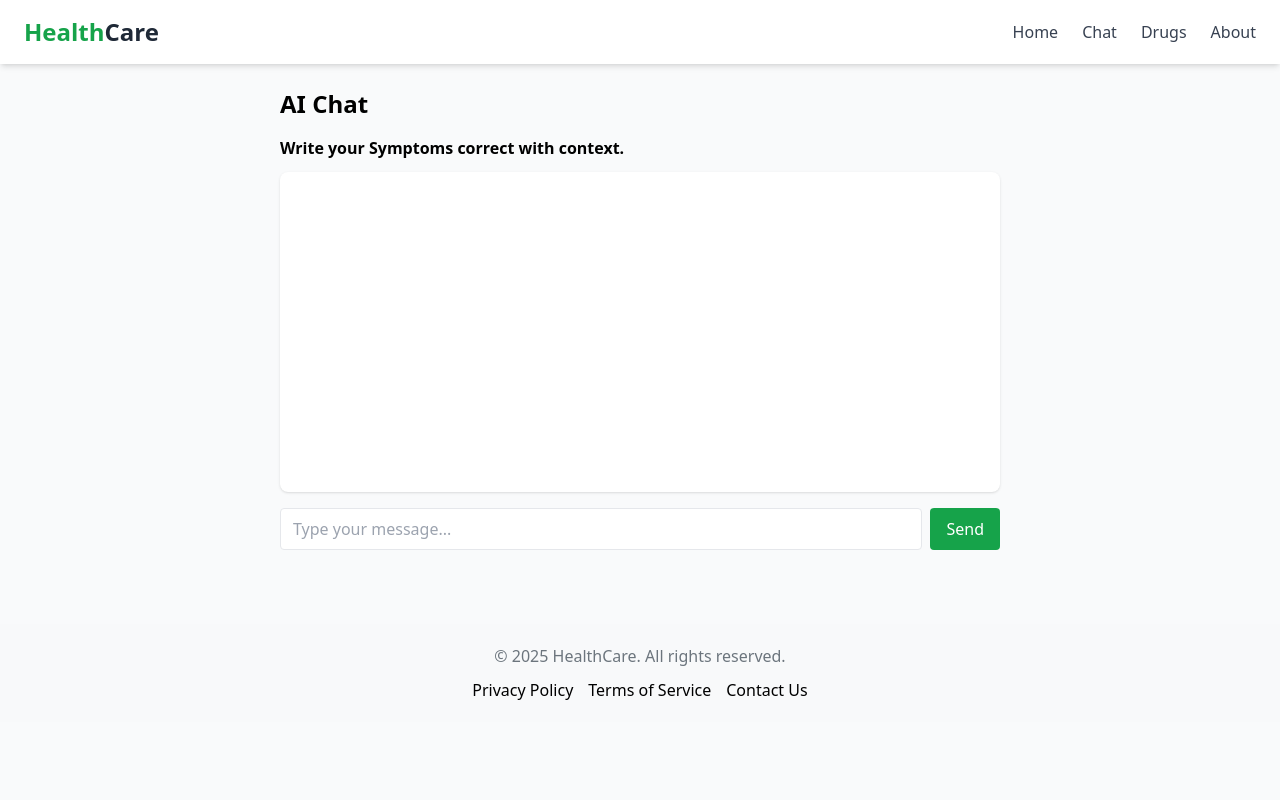
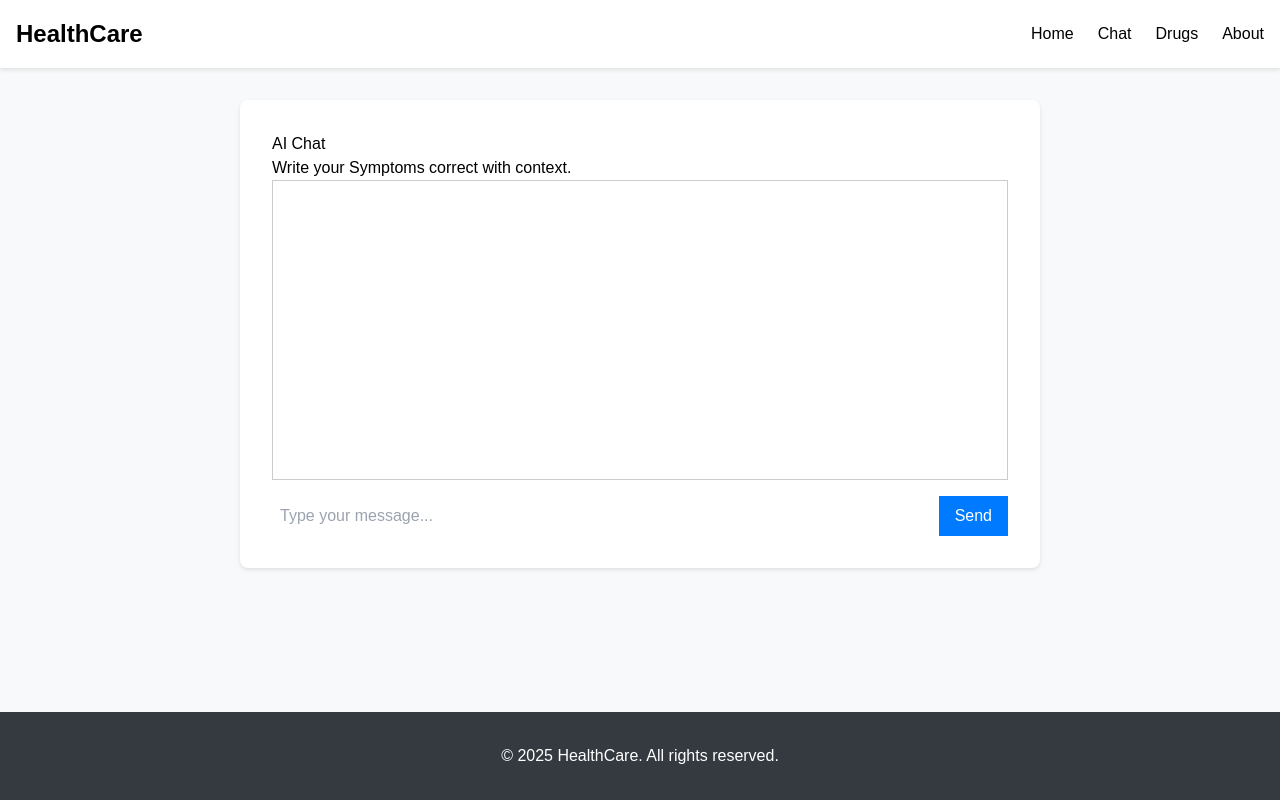
Before and after one commit to dev-azimjon-tech/health-, a Flask app: page /chat in a window 1280 px wide. Run offline with Flask 3, Linux system fonts and the light colour scheme; some libraries are stand-ins or nearby versions.

Commit message:
Refactor layout and styling across multiple pages; enhance about, home, and chat sections for improved user experience(Will refactor it again later)

```diff
--- a/static/main.css
+++ b/static/main.css
@@ -1,359 +1,288 @@
-.home-main-div{
-    /* border: 1px solid black; */
-    height: 400px;
-    width: 100%;
+/* General styles */
+body {
+    font-family: sans-serif;
+    margin: 0;
+    background-color: #f8f9fa;
+    display: flex;
+    flex-direction: column;
+    min-height: 100vh;
 }
 
-.main-text-div{
-    /* border: 1px solid red; */
-    height: 100%;
-    width: 50%;
-    float: left;
+main {
+    flex: 1;
 }
 
-.main-img-div{
-    /* border: 1px solid blue; */
-    height: 100%;
-    width: 50%;
-    float: right;
+a {
+    text-decoration: none;
+    color: #007bff;
 }
 
-.main-img{
-    height: 100%;
-    width: 50%;
+a:hover {
+    text-decoration: underline;
+}
+
+/* Header */
+.header {
+    background-color: #fff;
+    box-shadow: 0 2px 4px rgba(0, 0, 0, 0.1);
+    padding: 1rem;
+    display: flex;
+    justify-content: space-between;
+    align-items: center;
+    position: sticky;
+    top: 0;
+    z-index: 1000;
+}
+
+.logo {
+    font-size: 1.5rem;
+    font-weight: bold;
+}
+
+.nav-links {
+    list-style: none;
+    margin: 0;
+    padding: 0;
+    display: flex;
+}
+
+.nav-links li {
+    margin-left: 1.5rem;
+}
+
+.hamburger {
+    display: none;
+    cursor: pointer;
+}
+
+.hamburger span {
+    display: block;
+    width: 25px;
+    height: 3px;
+    margin: 5px;
+    background-color: #333;
+}
+
+.mobile-nav {
+    display: none;
+    background-color: #fff;
+    padding: 1rem;
+    text-align: center;
+    position: absolute;
+    top: 100%;
+    left: 0;
+    right: 0;
+    box-shadow: 0 2px 4px rgba(0, 0, 0, 0.1);
+}
+
+.mobile-nav a {
+    display: block;
+    padding: 0.5rem;
+    color: #333;
+}
+
+/* Hero section */
+.hero {
+    display: flex;
+    align-items: center;
+    padding: 2rem;
+}
+
+.hero-text {
+    flex: 1;
+}
+
+.hero-image {
+    flex: 1;
+    text-align: right;
+}
+
+.hero-image img {
+    max-width: 100%;
+    height: auto;
+    border-radius: 8px;
+}
+
+/* Features section */
+.features {
+    display: flex;
+    justify-content: space-around;
+    padding: 2rem;
+    background-color: #fff;
+}
+
+.feature {
+    text-align: center;
+    max-width: 300px;
+}
+
+/* About page */
+.about-container {
+    padding: 2rem;
+    text-align: center;
+}
+
+.team-members {
+    display: flex;
+    justify-content: center;
+    gap: 2rem;
+    margin-top: 2rem;
+}
+
+.team-member {
+    text-align: center;
+}
+
+.team-member img {
+    width: 150px;
+    height: 150px;
+    border-radius: 50%;
     object-fit: cover;
 }
 
-.main-text-div p{
-    font-size: 20px;
-    padding: 20px;
+.about-mission {
+    margin-top: 2rem;
 }
 
-.main-text-div h1{
-    font-size: 40px;
-    padding: 20px;
-
+/* Drugs page */
+.drugs-container {
+    padding: 2rem;
 }
 
-.btn-chek-main{
-    text-decoration: none;
-    padding: 10px 20px;
-    background-color: #4CAF50;
-    color: white;
-    border-radius: 5px;
-    font-size: 20px;
-    margin-left: 20%;
-}
-
-.home-main-div-2{
-    /* border: 1px solid black; */
-    height: 400px;
-    width: 100%;
-    margin-top: 50px;
-}
-
-.main-2-img-div{
-    /* border: 1px solid red; */
-    height: 100%;
-    width: 50%;
-    float: left;
-}
-
-.main-2-img-div img{
-    height: 100%;
-    width: 100%;
-    object-fit: cover;
-}
-
-.main-2-text-div{
-    /* border: 1px solid blue; */
-    height: 100%;
-    width: 50%;
-    float: right;
-}
-
-.main-2-text-div h1{
-    font-size: 40px;
-    padding: 20px;
-}
-
-.main-2-text-div h3{
-    font-size: 20px;
-    padding: 20px;
-    margin-left: 7%;
-}
-
-.main-2-img {
-    border-radius: 10%;
-}
-
-.main-img{
-    border-radius: 10%;
-}
-
-.main-footer {
-    background-color: #f8f9fa;
-    padding: 20px 0;
-    text-align: center;
-    margin-top: 50px;
-}
-
-.main-footer .footer-content {
-    max-width: 1200px;
-    margin: 0 auto;
-    padding: 0 20px;
-}
-.main-footer p {
-    margin: 0;
-    color: #6c757d;
-}
-.main-footer .footer-links {
-    list-style: none;
-    padding: 0;
-    margin: 10px 0 0 0;
-    display: flex;
-    justify-content: center;
-    gap: 15px;
-}
-
-.drugs-main-container {
-  max-width: 1100px;
-  margin: 2rem auto;
-  padding: 2rem;
-  border: 2px solid #e5e7eb;
-  border-radius: 12px;
-  background-color: #fafafa;
-  box-shadow: 0 4px 12px rgba(0,0,0,0.05);
-  font-family: 'Inter', sans-serif;
-}
-
-.intro-section {
+.search-section {
     text-align: center;
     margin-bottom: 2rem;
 }
 
-.page-title {
-  font-size: 1.8rem;
-  font-weight: 600;
-  color: #1e293b;
+.search-section input {
+    width: 50%;
+    padding: 0.5rem;
 }
 
-.page-subtitle {
-  color: #475569;
-  font-size: 1rem;
-  margin-top: 0.5rem;
-  max-width: 700px;
-  margin-left: auto;
-  margin-right: auto;
-  line-height: 1.5;
-}
-
-.search-section {
-  display: flex;
-  justify-content: center;
-  align-items: center;
-  margin-bottom: 2rem;
-  gap: 0.5rem;
-}
-
-.drug-search-input {
-  width: 60%;
-  padding: 0.75rem 1rem;
-  border: 1.5px solid #cbd5e1;
-  border-radius: 8px;
-  font-size: 1rem;
-  outline: none;
-  transition: all 0.2s ease-in-out;
-}
-
-.drug-search-input:focus {
-  border-color: #3b82f6;
-  box-shadow: 0 0 5px rgba(59,130,246,0.3);
-}
-
-.drug-search-btn {
-  padding: 0.75rem 1.25rem;
-  background-color: #3b82f6;
-  color: white;
+.search-section button {
+    padding: 0.5rem 1rem;
+    background-color: #007bff;
+    color: #fff;
     border: none;
-  border-radius: 8px;
     cursor: pointer;
-  font-weight: 500;
-  transition: background-color 0.2s ease-in-out;
-}
-
-.drug-search-btn:hover {
-  background-color: #2563eb;
 }
 
 .results-section {
-  display: flex;
-  flex-wrap: wrap;
-  gap: 2rem;
-  justify-content: space-between;
+    background-color: #fff;
+    padding: 2rem;
+    border-radius: 8px;
 }
 
-.a-info, .b-info {
-  flex: 1 1 45%;
-  background-color: #ffffff;
-  border: 1px solid #e2e8f0;
-  border-radius: 10px;
-  padding: 1.5rem;
-  box-shadow: 0 2px 6px rgba(0,0,0,0.05);
+/* Chat page */
+.chat-container {
+    max-width: 800px;
+    margin: 2rem auto;
+    padding: 2rem;
+    background-color: #fff;
+    border-radius: 8px;
+    box-shadow: 0 2px 4px rgba(0, 0, 0, 0.1);
 }
 
-.a-info h2, .b-info h2 {
-  color: #1e3a8a;
-  font-size: 1.25rem;
+.chat-box {
+    height: 300px;
+    overflow-y: auto;
+    border: 1px solid #ccc;
+    padding: 1rem;
     margin-bottom: 1rem;
 }
 
-.a-info p, .b-info p, .b-info ul {
-  color: #334155;
-  font-size: 0.95rem;
-  line-height: 1.6;
+.chat-form {
+    display: flex;
 }
 
-.b-info ul {
-  list-style-type: none;
-  padding: 0;
-  margin: 0.5rem 0 1rem 0;
+.chat-form input {
+    flex: 1;
+    padding: 0.5rem;
 }
 
-.b-info ul li {
-  margin-bottom: 0.5rem;
+.chat-form button {
+    padding: 0.5rem 1rem;
+    background-color: #007bff;
+    color: #fff;
+    border: none;
+    cursor: pointer;
 }
 
-.note {
-  font-size: 0.85rem;
-  color: #64748b;
-  font-style: italic;
+/* Footer */
+.footer {
+    background-color: #343a40;
+    color: #fff;
+    padding: 2rem;
+    text-align: center;
+    margin-top: auto;
 }
 
+.btn-check-main {
+    display: inline-block;
+    padding: 0.75rem 1.5rem;
+    background-color: #007bff;
+    color: #fff;
+    border-radius: 5px;
+    text-decoration: none;
+    font-weight: bold;
+    transition: background-color 0.3s;
+}
 
+.btn-check-main:hover {
+    background-color: #0056b3;
+}
 
-.about-container {
-    max-width: 900px;
-    margin: 2rem auto;
-    padding: 2rem;
-    font-family: 'Inter', sans-serif;
+/* Responsive styles */
+@media (max-width: 768px) {
+    .hero {
+        flex-direction: column;
         text-align: center;
     }
 
-.about-header {
-    margin-bottom: 3rem;
+    .hero-image {
+        margin-top: 2rem;
     }
 
-.about-header h1 {
-    font-size: 2.5rem;
-    font-weight: 600;
-    color: #1e293b;
-    margin-bottom: 0.5rem;
+    .features {
+        flex-direction: column;
+        align-items: center;
     }
 
-.about-header p {
-    font-size: 1.1rem;
-    color: #475569;
-    max-width: 600px;
-    margin: 0 auto;
-}
-
-.about-content {
-    display: flex;
-    gap: 2rem;
-    justify-content: center;
-    flex-wrap: wrap;
-}
-
-.team-member {
-    background-color: #ffffff;
-    border-radius: 12px;
-    padding: 2rem;
-    width: 250px;
-    box-shadow: 0 4px 12px rgba(0,0,0,0.05);
-    transition: transform 0.3s ease, box-shadow 0.3s ease;
-}
-
-.team-member:hover {
-    transform: translateY(-5px);
-    box-shadow: 0 8px 20px rgba(0,0,0,0.08);
-}
-
-.team-member img {
-    width: 120px;
-    height: 120px;
-    border-radius: 50%;
-    margin-bottom: 1.5rem;
-    object-fit: cover;
-}
-
-.team-member h3 {
-    font-size: 1.25rem;
-    font-weight: 600;
-    color: #1e3a8a;
-    margin-bottom: 0.25rem;
-}
-
-.team-member p {
-    color: #334155;
-    font-size: 0.95rem;
-}
-
-.about-container-2 {
-    padding: 4rem 2rem;
-    background-color: #f8f9fa;
-    margin-top: 2rem;
-    border-radius: 12px;
-}
-
-.about-mission {
-    display: flex;
-    align-items: center;
-    gap: 3rem;
-    max-width: 1000px;
-    margin: 0 auto;
-}
-
-.about-mission-content {
-    flex: 1;
-}
-
-.about-mission h2 {
-    font-size: 2.5rem;
-    font-weight: 600;
-    color: #1e293b;
-    margin-bottom: 1.5rem;
-}
-
-.about-mission ul {
-    list-style-position: inside;
-    padding-left: 0;
+    .feature {
         margin-bottom: 2rem;
     }
 
-.about-mission ul li {
-    font-size: 1.1rem;
-    color: #475569;
-    margin-bottom: 1rem;
-    line-height: 1.6;
+    .main-nav {
+        display: none; /* Hide nav links on mobile */
     }
 
-.about-mission-image {
-    flex: 1;
-    text-align: center;
+    .hamburger {
+        display: block;
     }
 
-.about-mission img {
-    max-width: 100%;
-    height: auto;
-    border-radius: 12px;
-    box-shadow: 0 8px 20px rgba(0,0,0,0.08);
+    .mobile-nav.is-active {
+        display: block;
     }
 
-/* Media query for responsiveness */
-@media (max-width: 768px) {
-    .about-mission {
+    .team-members {
         flex-direction: column;
-        text-align: center;
+        align-items: center;
+    }
+
+    .search-section input {
+        width: 80%;
+    }
+
+    .chat-container {
+        margin: 1rem;
+        padding: 1rem;
+    }
+
+    .drugs-container {
+        padding: 1rem;
+    }
+
+    .about-container {
+        padding: 1rem;
     }
 }
--- a/templates/base.html
+++ b/templates/base.html
@@ -7,30 +7,48 @@
   <title>Symptom Checker</title>
   <script src="https://cdn.tailwindcss.com"></script>
 </head>
-<body class="bg-gray-50">
+<body>
 
-  <nav class="flex items-center justify-between px-6 py-4 bg-white shadow-md">
+  <header class="header">
+    <a href="{{ url_for('home') }}" class="logo">HealthCare</a>
+    <nav class="main-nav">
+      <ul class="nav-links">
+        <li><a href="{{ url_for('home') }}">Home</a></li>
+        <li><a href="{{ url_for('chat_page') }}">Chat</a></li>
+        <li><a href="{{ url_for('drugs') }}">Drugs</a></li>
+        <li><a href="{{ url_for('about_page') }}">About</a></li>
+      </ul>
+    </nav>
+    <button class="hamburger">
+        <span></span>
+        <span></span>
+        <span></span>
+    </button>
+  </header>
 
-  <div class="text-2xl font-bold text-green-600"><a href="{{ url_for('home') }}">Health<span class="text-gray-800">Care</span></a></div>
+  <nav class="mobile-nav">
+    <a href="{{ url_for('home') }}">Home</a>
+    <a href="{{ url_for('chat_page') }}">Chat</a>
+    <a href="{{ url_for('drugs') }}">Drugs</a>
+    <a href="{{ url_for('about_page') }}">About</a>
+  </nav>
 
-    <ul class="flex space-x-6 text-gray-700 font-medium">
-      <li><a href="{{ url_for('home') }}" class="hover:text-green-600">Home</a></li>
-      <li><a href="{{ url_for('chat_page') }}" class="hover:text-green-600">Chat</a></li>
-      <li><a href="{{ url_for('drugs') }}" class="hover:text-green-600">Drugs</a></li>
-      <li><a href="{{ url_for('about_page') }}" class="hover:text-green-600">About</a></li>
-        </ul>
-      </nav>
+  <main>
+    {% block content %} {% endblock %}
+  </main>
 
-{% block content %} {% endblock %}
-<footer class="main-footer">
-    <div class="footer-content">
-        <p>&copy; 2025 HealthCare. All rights reserved.</p>
-        <ul class="footer-links">
-            <li><a href="{{ url_for('about_page') }}#privacy">Privacy Policy</a></li>
-            <li><a href="{{ url_for('about_page') }}#terms">Terms of Service</a></li>
-            <li><a href="{{ url_for('about_page') }}#contact">Contact Us</a></li>
-        </ul>
-    </div>
-</footer>
+  <footer class="footer">
+    <p>&copy; 2025 HealthCare. All rights reserved.</p>
+  </footer>
+
+  <script>
+    const hamburger = document.querySelector('.hamburger');
+    const mobileNav = document.querySelector('.mobile-nav');
+
+    hamburger.addEventListener('click', () => {
+        hamburger.classList.toggle('is-active');
+        mobileNav.classList.toggle('is-active');
+    });
+  </script>
 </body>
 </html>
--- a/templates/chat.html
+++ b/templates/chat.html
@@ -1,15 +1,13 @@
 {% extends 'base.html' %}
 {% block content %}
-<div class="max-w-3xl mx-auto p-6">
-
-  <h1 class="text-2xl font-semibold mb-4">AI Chat</h1>
-  <h3 class="text-1xl font-bold mb-3">Write your Symptoms correct with context.</h3>
-  <div id="chatBox" class="bg-white rounded-lg shadow p-4 h-80 overflow-y-auto mb-4"></div>
-
-  <form id="chatForm" class="flex gap-2">
-    <input id="messageInput" type="text" placeholder="Type your message..." class="flex-1 border rounded px-3 py-2" />
-    <button type="submit" class="bg-green-600 text-white px-4 py-2 rounded">Send</button>
-  </form>
+<div class="chat-container">
+    <h1>AI Chat</h1>
+    <p>Write your Symptoms correct with context.</p>
+    <div id="chatBox" class="chat-box"></div>
+    <form id="chatForm" class="chat-form">
+        <input id="messageInput" type="text" placeholder="Type your message...">
+        <button type="submit">Send</button>
+    </form>
 </div>
 
 <script>
```
Also changed, not shown: templates/about.html (+3 -15 lines), templates/drugs.html (+12 -53 lines), templates/home.html (+18 -18 lines). Lines whose indentation alone changed are shown as unchanged.
